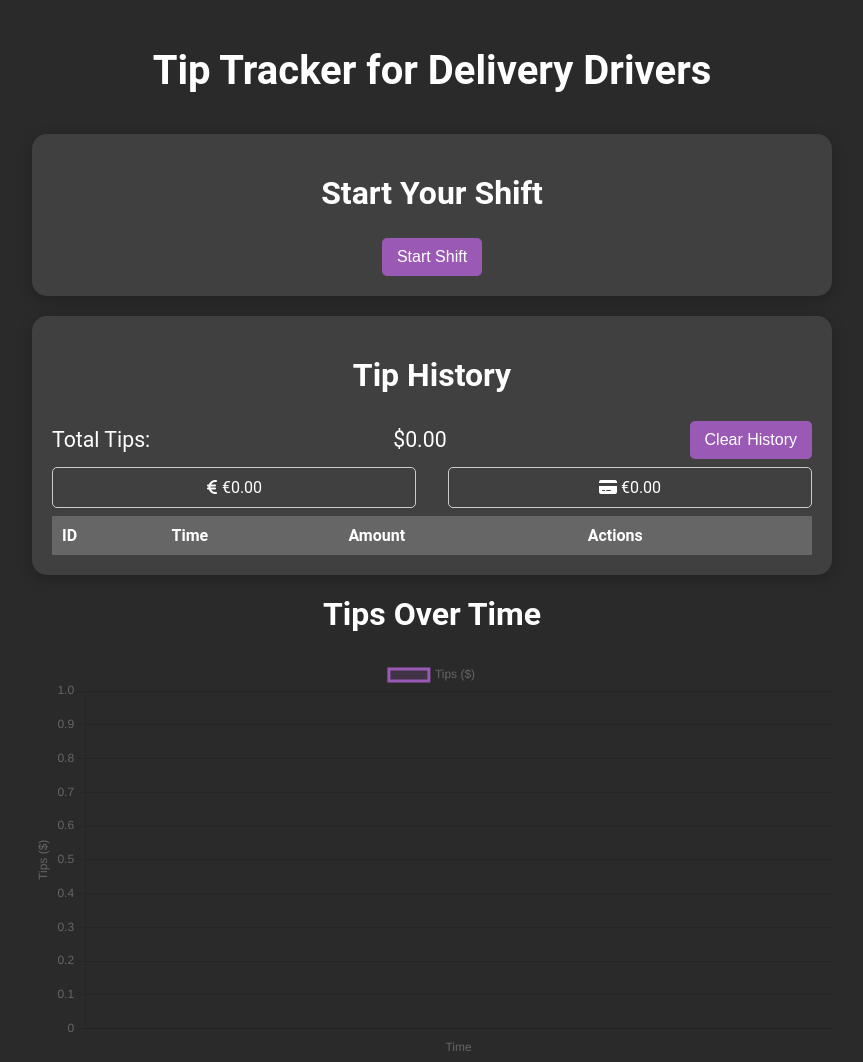
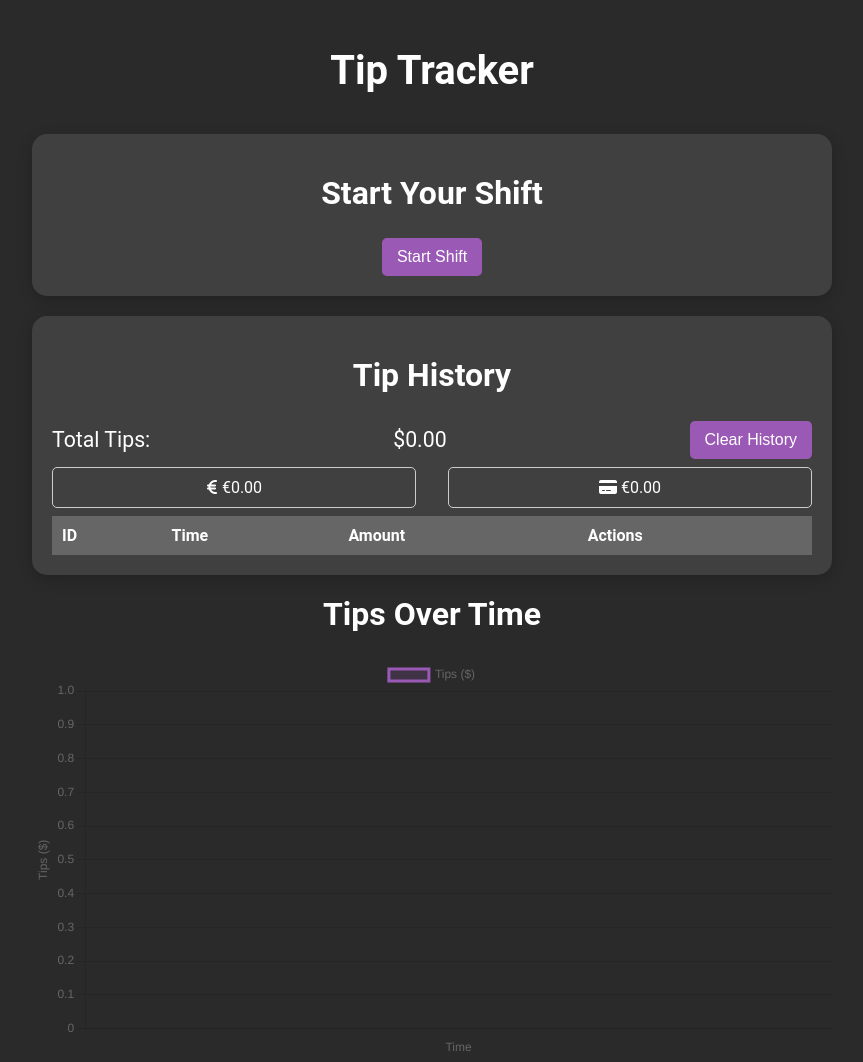
Before and after one commit to smurf-it/tracker, a plain HTML site: page index.html in a window 1280 px wide. Shown: the whole page, without its empty margins (208-1071 px from the left). Drawn offline with nearby package versions, Linux system fonts and the light colour scheme.

Commit message:
Update index.html

```diff
--- a/index.html
+++ b/index.html
@@ -12,7 +12,7 @@
 
 <div class="container">
     <header>
-        <h1>Tip Tracker for Delivery Drivers</h1>
+        <h1>Tip Tracker</h1>
     </header>
 
     <section class="shift">
```
